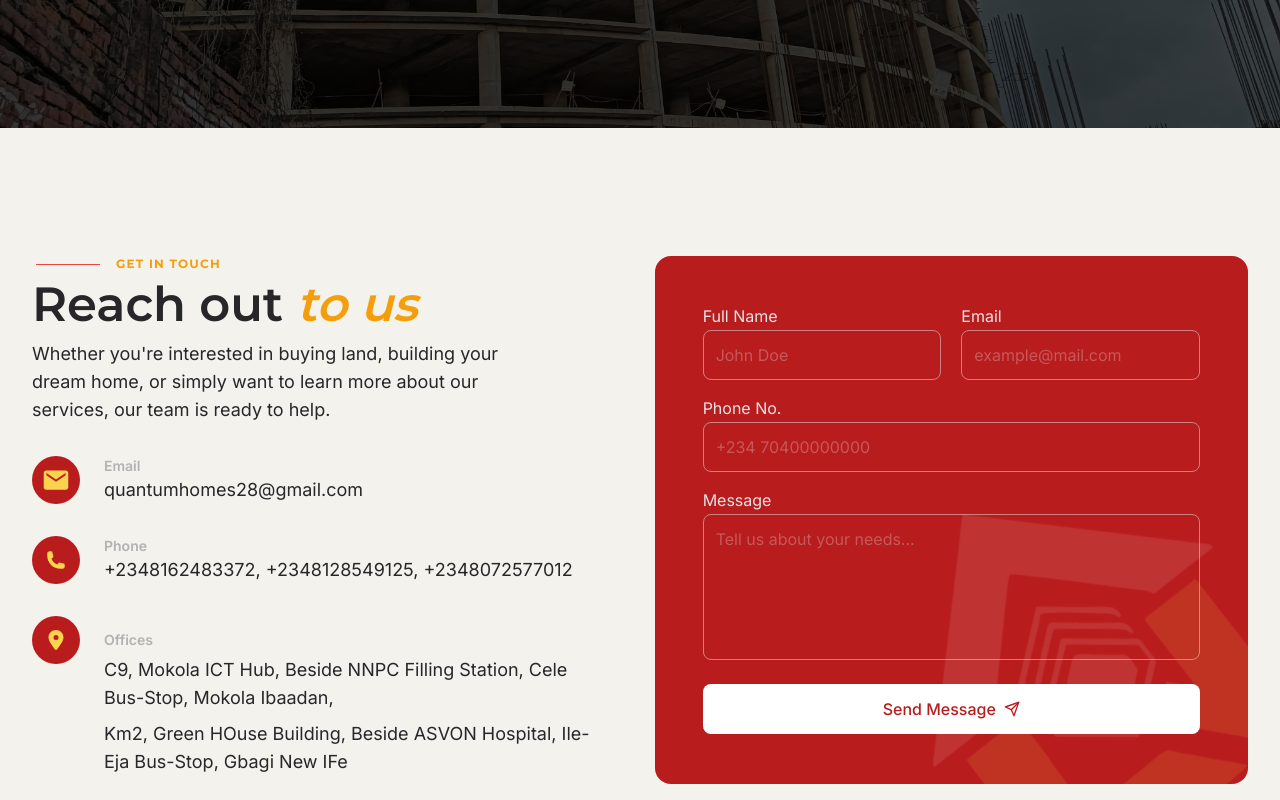
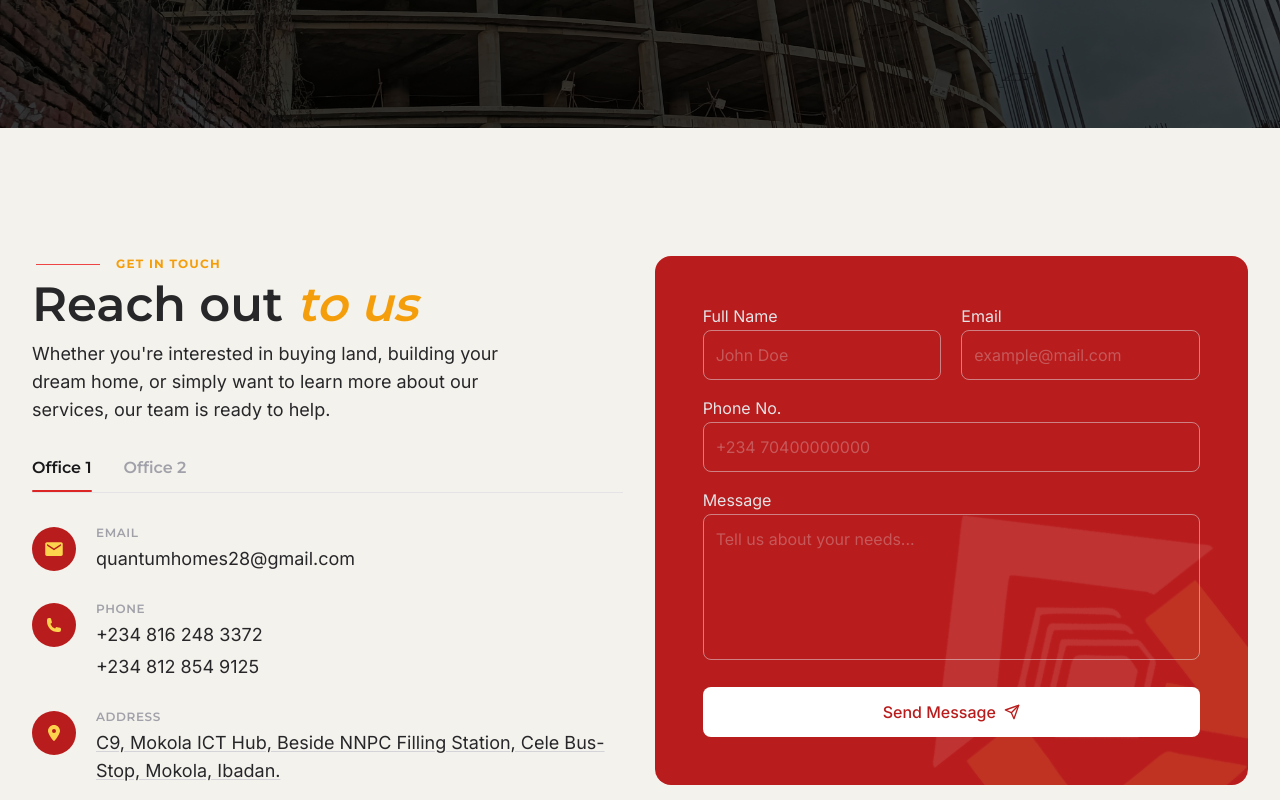
Before and after one commit to JhimmieC137/quantum, a Next.js app: page /contact in a window 1280 px wide. Shown: the part 240-1040 px from the top of the page. Built offline with nearby package versions, Linux system fonts and the light colour scheme; no server answers.

Commit message:
Gave contact info a tabbed view for offices

```diff
--- a/src/app/contact/page.tsx
+++ b/src/app/contact/page.tsx
@@ -13,9 +13,29 @@ import { montserrat } from "@/lib/fonts";
 import { brand, layout } from "@/lib/constants";
 import HeroBanner from "@/components/HeroBanner";
 
+const offices = [
+    {
+        id: "mokola",
+        label: "Office 1",
+        email: "quantumhomes28@gmail.com",
+        phones: ["+234 816 248 3372", "+234 812 854 9125"],
+        address: "C9, Mokola ICT Hub, Beside NNPC Filling Station, Cele Bus-Stop, Mokola, Ibadan.",
+        mapLink: "https://maps.app.goo.gl/fosedVPFyh8yYXz86",
+    },
+    {
+        id: "newife",
+        label: "Office 2",
+        email: "quantumhomes28@gmail.com",
+        phones: ["+234 807 257 7012"],
+        address: "Km2, Green House Building, Beside ASVON Hospital, Ile-Eja Bus-Stop, Gbagi, New Ife Road, Ibadan.",
+        mapLink: "https://maps.app.goo.gl/ZCEvi4frVJ9H7qD98",
+    },
+];
+
 export default function ContactUs() {
     const [form, setForm] = useState({ name: '', email: '', phone: '', message: '' });
     const [loading, setLoading] = useState(false);
+    const [activeTab, setActiveTab] = useState("mokola");
 
     function handleChange(e: React.ChangeEvent<HTMLInputElement | HTMLTextAreaElement>) {
         setForm((prev) => ({ ...prev, [e.target.name]: e.target.value }));
@@ -59,6 +79,8 @@ export default function ContactUs() {
         }
     }
 
+    const office = offices.find(o => o.id === activeTab)!;
+
     return (
         <MainLayout>
             <Script
@@ -72,13 +94,13 @@ export default function ContactUs() {
             />
 
             <div className={brand.pageBg}>
-                <div className={`${layout.container} ${layout.sectionPy} w-full flex lg:flex-row flex-col gap-y-12 gap-x-8`}>
+                <div className={`${layout.container} ${layout.sectionPy} w-full flex lg:flex-row flex-col gap-y-12 gap-x-8 lg:items-stretch`}>
 
-                    {/* Contact info */}
-                    <div className="lg:w-1/2 w-full">
+                    {/* ── Contact info ──────────────────────────────── */}
+                    <div className="lg:w-1/2 w-full flex flex-col">
                         <FadeUp>
                             <div className={`${montserrat.className} flex justify-start gap-4 items-center mb-2 pl-1`}>
-                                <div className="h-px w-16 bg-red-500"/>
+                                <div className="h-px w-16 bg-red-500" />
                                 <p className={`text-xs font-bold ${brand.amberAltText} tracking-widest`}>GET IN TOUCH</p>
                             </div>
                         </FadeUp>
@@ -86,97 +108,115 @@ export default function ContactUs() {
                         <p className={`${montserrat.className} text-zinc-800 text-4xl sm:text-5xl font-semibold mb-3`}>
                             Reach out <span className={`${brand.amberAltText} italic`}>to us</span>
                         </p>
-                        <p className="text-zinc-800 text-base sm:text-lg mb-5 max-w-[85%]">
+                        <p className="text-zinc-800 text-base sm:text-lg mb-8 max-w-[85%]">
                             Whether you're interested in buying land, building your dream home, or simply want to learn more about our services, our team is ready to help.
                         </p>
 
-                        {[
-                            {
-                                icon: <IoMdMail className={`${brand.amberLightText} size-7`} />,
-                                label: "Email",
-                                value: "quantumhomes28@gmail.com",
-                            },
-                            {
-                                icon: <HiPhone className={`${brand.amberLightText} size-5`} />,
-                                label: "Phone",
-                                value: "+2348162483372, +2348128549125, +2348072577012",
-                            },
-                            {
-                                icon: <FaLocationDot className={`${brand.amberLightText} size-5`} />,
-                                label: "Offices",
-                                value: [
-                                    "C9, Mokola ICT Hub, Beside NNPC Filling Station, Cele Bus-Stop, Mokola Ibaadan,",
-                                    "Km2, Green HOuse Building, Beside ASVON Hospital, Ile-Eja Bus-Stop, Gbagi New IFe"
-                                ],
-                            },
-                        ].map((item: any) => (
-                            item.label === "Offices" ? (
-                                <div key={item.label} className="flex flex-col w-full mt-8 gap-0">
-                                    <div className="flex gap-6 items-center">
-                                        <div className={`${brand.redBg} shrink-0 size-12 flex justify-center items-center rounded-full`}>
-                                            {item.icon}
-                                        </div>
-                                        <p className="text-zinc-600/40 font-semibold text-sm">
-                                            {item.label}
-                                        </p>
-                                    </div>
-                                    <div className="pl-[72px] pr-8 -mt-2">
-                                        {item.value.map((office: string) => (
-                                            <p key={office} className="text-zinc-800 text-base sm:text-lg mb-2">
-                                                {office}
-                                            </p>
+                        {/* Office tabs — underline style */}
+                        <div className="relative flex gap-8 border-b border-zinc-200 mb-8">
+                            {offices.map((o) => (
+                                <button
+                                    key={o.id}
+                                    onClick={() => setActiveTab(o.id)}
+                                    className={`${montserrat.className} relative pb-3 text-sm sm:text-base font-semibold transition-colors duration-200
+                                        ${activeTab === o.id ? "text-zinc-900" : "text-zinc-400 hover:text-zinc-600"}`}
+                                >
+                                    {o.label}
+                                    {/* Animated underline */}
+                                    <span
+                                        className={`absolute bottom-0 left-0 right-0 h-[2.5px] rounded-full bg-red-600 transition-all duration-300 ease-in-out
+                                            ${activeTab === o.id ? "opacity-100 scale-x-100" : "opacity-0 scale-x-0"}`}
+                                        style={{ transformOrigin: "left" }}
+                                    />
+                                </button>
+                            ))}
+                        </div>
+
+                        {/* Tab content — no card, bare details with fade */}
+                        <div
+                            key={activeTab}
+                            className="flex flex-col gap-7"
+                            style={{ animation: "fadeIn 0.35s ease" }}
+                        >
+                            {/* Email */}
+                            <div className="flex gap-5 items-start">
+                                <div className={`${brand.redBg} shrink-0 size-11 flex justify-center items-center rounded-full mt-0.5`}>
+                                    <IoMdMail className="text-amber-300 size-5" />
+                                </div>
+                                <div>
+                                    <p className={`${montserrat.className} text-zinc-400 text-xs font-semibold tracking-wider uppercase mb-1`}>Email</p>
+                                    <a
+                                        href={`mailto:${office.email}`}
+                                        className="text-zinc-800 text-base sm:text-lg hover:text-red-700 transition-colors duration-150"
+                                    >
+                                        {office.email}
+                                    </a>
+                                </div>
+                            </div>
+
+                            {/* Phones */}
+                            <div className="flex gap-5 items-start">
+                                <div className={`${brand.redBg} shrink-0 size-11 flex justify-center items-center rounded-full mt-0.5`}>
+                                    <HiPhone className="text-amber-300 size-4" />
+                                </div>
+                                <div>
+                                    <p className={`${montserrat.className} text-zinc-400 text-xs font-semibold tracking-wider uppercase mb-1`}>Phone</p>
+                                    <div className="flex flex-col gap-1">
+                                        {office.phones.map((p) => (
+                                            <a
+                                                key={p}
+                                                href={`tel:${p.replace(/\s/g, '')}`}
+                                                className="text-zinc-800 text-base sm:text-lg hover:text-red-700 transition-colors duration-150"
+                                            >
+                                                {p}
+                                            </a>
                                         ))}
                                     </div>
                                 </div>
-                            ) : (
-                                <div key={item.label} className="flex gap-6 w-full items-center mt-8">
-                                    <div className={`${brand.redBg} shrink-0 size-12 flex justify-center items-center rounded-full`}>
-                                        {item.icon}
-                                    </div>
-                                    <div>
-                                        <p className="text-zinc-600/40 font-semibold text-sm">
-                                            {item.label}
-                                        </p>
-                                        <p className="text-zinc-800 text-base sm:text-lg">
-                                            {item.value}
-                                        </p>
-                                    </div>
+                            </div>
+
+                            {/* Address */}
+                            <div className="flex gap-5 items-start">
+                                <div className={`${brand.redBg} shrink-0 size-11 flex justify-center items-center rounded-full mt-0.5`}>
+                                    <FaLocationDot className="text-amber-300 size-4" />
                                 </div>
-                            )
-                        ))}
+                                <div>
+                                    <p className={`${montserrat.className} text-zinc-400 text-xs font-semibold tracking-wider uppercase mb-1`}>Address</p>
+                                    <a
+                                        href={office.mapLink}
+                                        target="_blank"
+                                        rel="noopener noreferrer"
+                                        className="text-zinc-800 text-base sm:text-lg leading-relaxed hover:text-red-700 transition-colors duration-150 underline underline-offset-2 decoration-zinc-300 hover:decoration-red-700"
+                                    >
+                                        {office.address}
+                                    </a>
+                                </div>
+                            </div>
+                        </div>
                     </div>
 
-                    {/* Contact form */}
+                    {/* ── Contact form ──────────────────────────────── */}
                     <form
                         onSubmit={handleSubmit}
-                        className={`lg:w-1/2 w-full p-8 sm:p-10 lg:p-12 ${brand.redBg} rounded-2xl overflow-hidden relative`}
+                        className={`lg:w-1/2 w-full p-8 sm:p-10 lg:p-12 ${brand.redBg} rounded-2xl overflow-hidden relative flex flex-col`}
                     >
-                        <img src="/quantum_logo.png" className="absolute opacity-10 -bottom-[32%] -right-[17%] -rotate-[38deg] w-[33rem] z-0 pointer-events-none"/>
+                        <img src="/quantum_logo.png" className="absolute opacity-10 -bottom-[32%] -right-[17%] -rotate-[38deg] w-[33rem] z-0 pointer-events-none" />
 
+                        <div className="flex-1 flex flex-col">
                         <div className="grid grid-cols-1 sm:grid-cols-2 gap-5 mb-4">
                             <div className="flex flex-col gap-y-[2px]">
                                 <label className="text-zinc-200 text-sm sm:text-base" htmlFor="name">Full Name</label>
                                 <input
-                                    id="name"
-                                    name="name"
-                                    type="text"
-                                    placeholder="John Doe"
-                                    value={form.name}
-                                    onChange={handleChange}
-                                    required
+                                    id="name" name="name" type="text" placeholder="John Doe"
+                                    value={form.name} onChange={handleChange} required
                                     className="bg-transparent placeholder:text-zinc-200/30 text-zinc-200 p-3 border border-zinc-200/50 rounded-lg outline-none focus:border-zinc-200 ease-in-out duration-300 text-sm sm:text-base"
                                 />
                             </div>
                             <div className="flex flex-col gap-y-[2px]">
                                 <label className="text-zinc-200 text-sm sm:text-base" htmlFor="email">Email</label>
                                 <input
-                                    id="email"
-                                    name="email"
-                                    type="email"
-                                    placeholder="example@mail.com"
-                                    value={form.email}
-                                    onChange={handleChange}
-                                    required
+                                    id="email" name="email" type="email" placeholder="example@mail.com"
+                                    value={form.email} onChange={handleChange} required
                                     className="bg-transparent placeholder:text-zinc-200/30 text-zinc-200 p-3 border border-zinc-200/50 rounded-lg outline-none focus:border-zinc-200 ease-in-out duration-300 text-sm sm:text-base"
                                 />
                             </div>
@@ -186,12 +226,8 @@ export default function ContactUs() {
                             <div className="flex flex-col gap-y-[2px]">
                                 <label className="text-zinc-200 text-sm sm:text-base" htmlFor="phone">Phone No.</label>
                                 <input
-                                    id="phone"
-                                    name="phone"
-                                    type="tel"
-                                    placeholder="+234 70400000000"
-                                    value={form.phone}
-                                    onChange={handleChange}
+                                    id="phone" name="phone" type="tel" placeholder="+234 70400000000"
+                                    value={form.phone} onChange={handleChange}
                                     className="bg-transparent placeholder:text-zinc-200/30 text-zinc-200 p-3 border border-zinc-200/50 rounded-lg outline-none focus:border-zinc-200 ease-in-out duration-300 text-sm sm:text-base"
                                 />
                             </div>
@@ -201,22 +237,18 @@ export default function ContactUs() {
                             <div className="flex flex-col gap-y-[2px]">
                                 <label className="text-zinc-200 text-sm sm:text-base" htmlFor="message">Message</label>
                                 <textarea
-                                    id="message"
-                                    name="message"
-                                    rows={5}
-                                    placeholder="Tell us about your needs..."
-                                    value={form.message}
-                                    onChange={handleChange}
-                                    required
+                                    id="message" name="message" rows={5} placeholder="Tell us about your needs..."
+                                    value={form.message} onChange={handleChange} required
                                     className="bg-transparent text-zinc-200 placeholder:text-zinc-200/30 p-3 border border-zinc-200/50 rounded-lg outline-none focus:border-zinc-200 ease-in-out duration-300 text-sm sm:text-base resize-none"
                                 />
                             </div>
                         </div>
 
+                        </div>{/* end flex-1 fields wrapper */}
                         <button
                             type="submit"
                             disabled={loading}
-                            className="relative rounded-lg p-3 z-20 text-red-700 border border-transparent bg-white w-full flex justify-center items-center gap-2 hover:bg-transparent hover:text-zinc-200 hover:border-zinc-200/60 ease-in-out duration-300 font-medium cursor-pointer disabled:opacity-60 disabled:cursor-not-allowed"
+                            className="relative rounded-lg p-3 z-20 text-red-700 border border-transparent bg-white w-full flex justify-center items-center gap-2 hover:bg-transparent hover:text-zinc-200 hover:border-zinc-200/60 ease-in-out duration-300 font-medium cursor-pointer disabled:opacity-60 disabled:cursor-not-allowed mt-auto"
                         >
                             {loading ? 'Sending...' : 'Send Message'}
                             <FiSend className="size-4" />
--- a/src/components/Hero.tsx
+++ b/src/components/Hero.tsx
@@ -90,17 +90,17 @@ export default function Hero() {
                             <FadeUp>
                                 <div className="hidden sm:flex divide-x divide-amber-400 divide-opacity-50 mt-10 tracking-widest justify-start text-left">
                                     <div className="pr-8">
-                                        <p className={`${montserrat.className} xl:text-5xl text-4xl mb-px ${brand.amberText} font-semibold`}>500+</p>
+                                        <p className={`${montserrat.className} xl:text-5xl text-4xl mb-px ${brand.amberText} font-semibold`}>58+</p>
                                         <p className="text-sm text-zinc-100/60">Land plots sold</p>
                                     </div>
 
                                     <div className="px-8">
-                                        <p className={`${montserrat.className} xl:text-5xl text-4xl mb-px ${brand.amberText} font-semibold`}>120+</p>
+                                        <p className={`${montserrat.className} xl:text-5xl text-4xl mb-px ${brand.amberText} font-semibold`}>17+</p>
                                         <p className="text-sm text-zinc-100/60">Structures built</p>
                                     </div>
 
                                     <div className="pl-8">
-                                        <p className={`${montserrat.className} xl:text-5xl text-4xl mb-px ${brand.amberText} font-semibold`}>10+</p>
+                                        <p className={`${montserrat.className} xl:text-5xl text-4xl mb-px ${brand.amberText} font-semibold`}>2+</p>
                                         <p className="text-sm text-zinc-100/60">Years experience</p>
                                     </div>
                                 </div>
```
